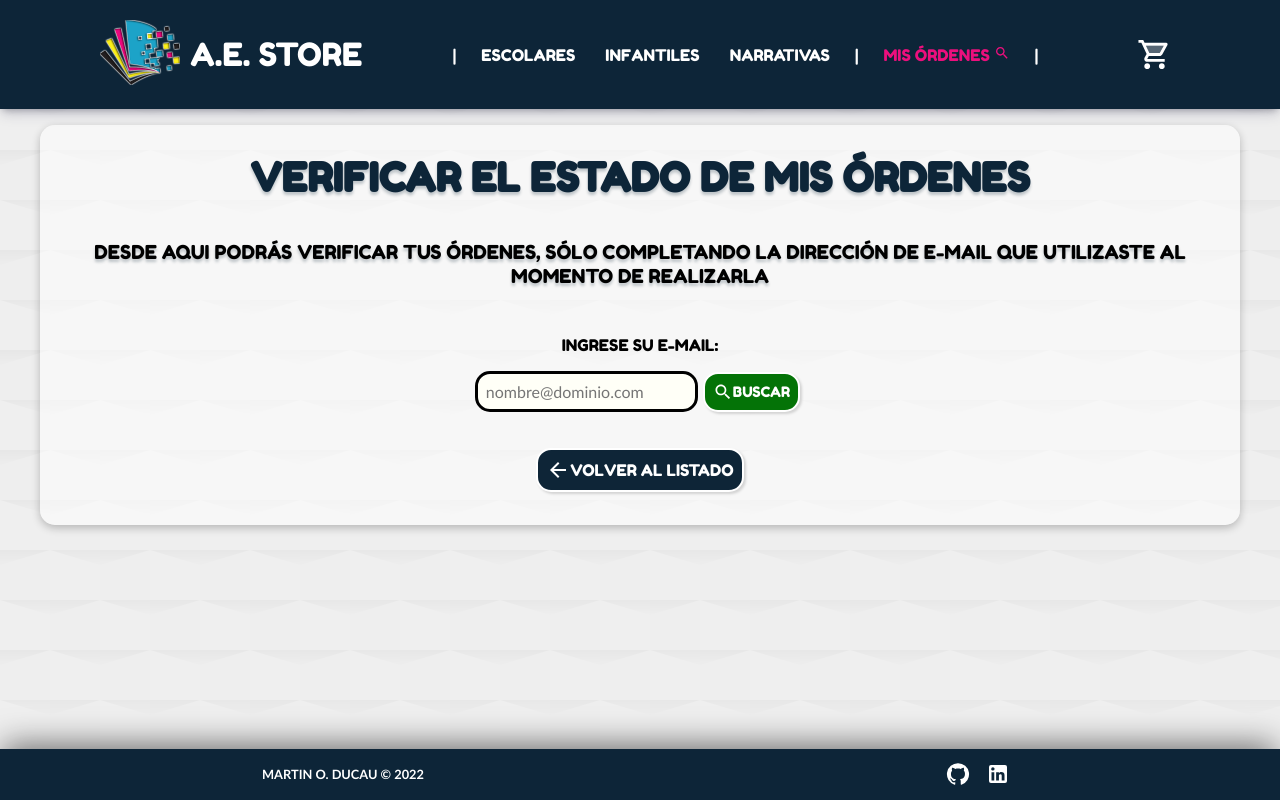
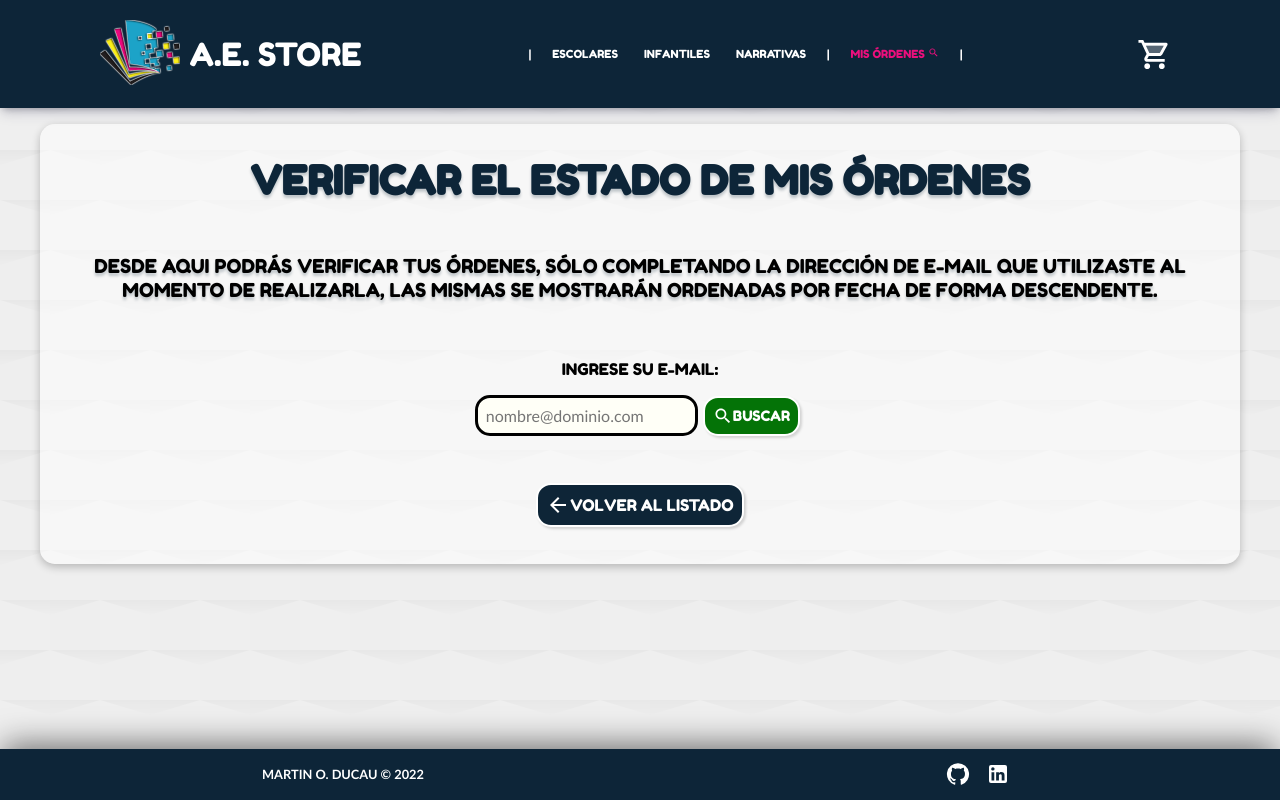
Before and after one commit to ducau84/ae-store, a React (Create React App) app: page /order_status in a window 1280 px wide. Built offline with nearby package versions, Linux system fonts and the light colour scheme.

Commit message:
correcciones en styled components

```diff
--- a/src/components/Cart.js
+++ b/src/components/Cart.js
@@ -39,14 +39,14 @@ const Cart = () => {
 						<Button color="confirm"> <ShoppingCartCheckoutTwoTone /> Finalizar Compra </Button>
 					</Link>
 				</div>
+				<Link to="/">
+					<Button color="normal"> <ArrowBackTwoToneIcon />Seguir Comprando</Button>
+				</Link>
 				{
 					cart.map( ( item, index ) => (
 						<CartItems key={`${item.title}-${index}`} item={item} />
 					) )
 				}
-				<Link to="/">
-					<Button color="normal"> <ArrowBackTwoToneIcon />Seguir Comprando</Button>
-				</Link>
 			</CartContainer>
 		</>
 	);
--- a/src/components/OrderStatus.js
+++ b/src/components/OrderStatus.js
@@ -94,7 +94,7 @@ const OrderStatus = () => {
 					orderDetail.length === 0
 						?
 						<>
-							<p>Desde aqui podrás verificar tus órdenes, sólo completando la dirección de e-mail que utilizaste al momento de realizarla</p>
+							<p>Desde aqui podrás verificar tus órdenes, sólo completando la dirección de e-mail que utilizaste al momento de realizarla, las mismas se mostrarán ordenadas por fecha de forma descendente.</p>
 							<form onSubmit={handleSubmit}>
 								<label htmlFor="email">Ingrese su e-mail:</label>
 								<div>
--- a/src/index.css
+++ b/src/index.css
@@ -7,7 +7,7 @@
   }
   @media (max-width: 767px) {
     html{
-        font-size: 80%;
+        font-size: 75%;
     }
   }
 
--- a/src/styled/CheckOutContainer.js
+++ b/src/styled/CheckOutContainer.js
@@ -4,15 +4,18 @@ export const CheckOutContainer = styled.section`
   display: flex;
   flex-flow: column nowrap;
   align-items: center;
-  justify-content: space-around;
+  justify-content: space-between;
   margin: 1rem auto;
-  padding: 20px;
+  padding: 2rem;
   border-radius: 15px;
+  min-height: 55vh;
   max-width: 1200px;
-  min-height: 50vh;
   font-family: Fredoka One;
   background-color: #ffffff87;
   box-shadow: rgba(0, 0, 0, 0.24) 0px 3px 8px;
+  @media (max-width: 768px) {
+      margin: 1rem;
+    }
   article {
     line-height: 3rem;
   }
--- a/src/styled/Footer.js
+++ b/src/styled/Footer.js
@@ -8,8 +8,8 @@ export const Foot = styled.footer`
   display: flex;
   flex-flow: row nowrap;
   align-items: center;
-  justify-content: space-around;
-  padding: 5px;
+  justify-content: space-between;
+  padding: 2rem 16rem;
   margin: 0px;
   background-color: #0d2538;
   color: white;
@@ -26,4 +26,8 @@ export const Foot = styled.footer`
       color: #ec0f7d;
     }
   }
+  @media (max-width: 1500px) {
+    justify-content: space-around;
+    padding: 5px;
+  }
 `
--- a/src/styled/Nav.js
+++ b/src/styled/Nav.js
@@ -5,11 +5,17 @@ export const Nav = styled.nav`
   top: 0;
   display: flex;
   align-items: center;
-  justify-content: space-evenly;
-  padding: 20px;
+  justify-content: space-between;
+  padding: 2rem 16rem;
   background-color: #0d2538;
   color: white;
   font-family: "Fredoka One";
   text-transform: uppercase;
   box-shadow: rgba(50, 50, 93, 0.25) 0px 6px 12px -2px, rgba(0, 0, 0, 0.3) 0px 3px 7px -3px;
+  @media (max-width: 1500px) {
+    justify-content: space-around;
+    padding: 20px;
+    font-size: 70%;
+  }
+
 `
--- a/src/styled/NavMenu.js
+++ b/src/styled/NavMenu.js
@@ -6,7 +6,7 @@ export const Menu = styled.ul`
   flex-flow: row nowrap;
   align-items: center;
   li {
-    padding: 10px;
+    padding: 1rem 0.5rem;
   }
 
   a {
```
